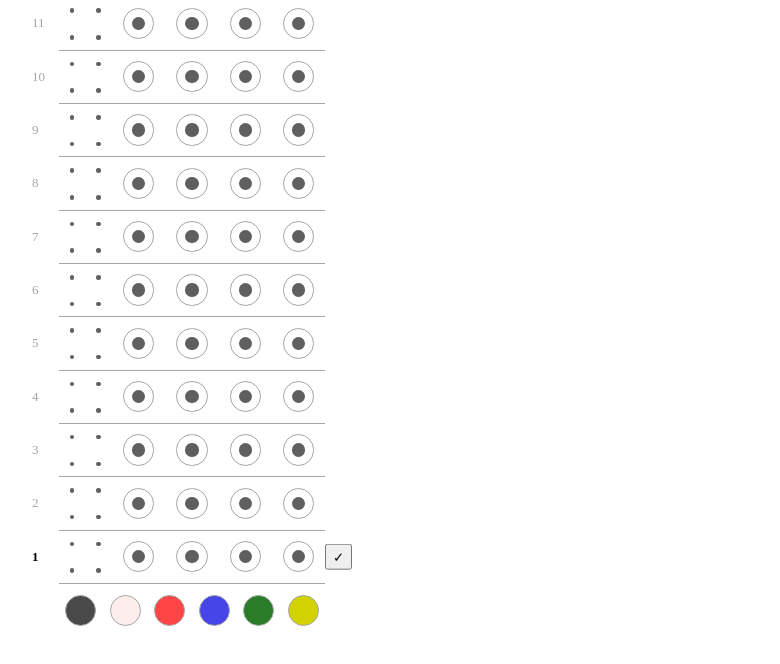
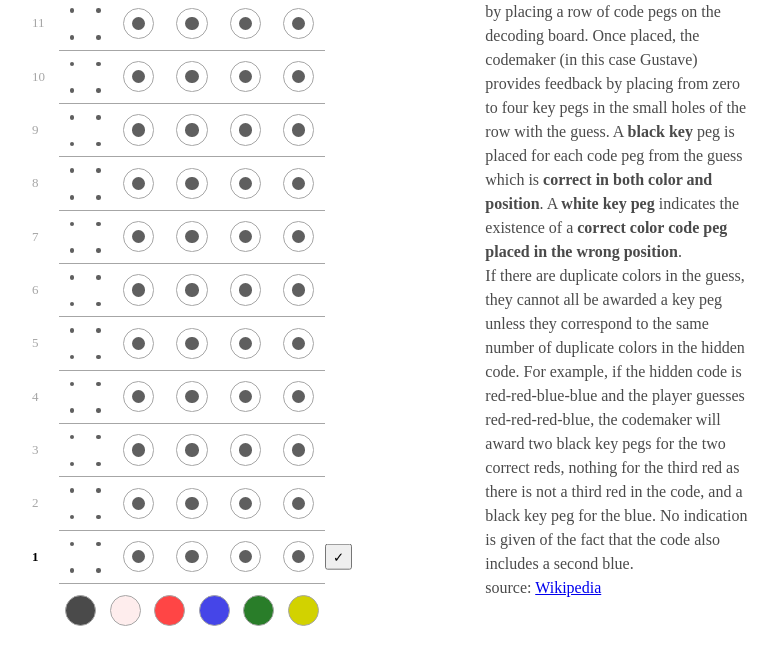
Before and after one commit to GustaveCurtil/Mastermind, a plain HTML site: page index.html in a window 1280 px wide. Shown: the part 136-800 px from the top of the page, without its empty margins (448-1228 px from the left). Drawn offline with Linux system fonts and the light colour scheme.

Commit message:
add the rules of the game

```diff
--- a/index.html
+++ b/index.html
@@ -8,6 +8,9 @@
     <title>Master Mind</title>
 </head>
 <body>
+    <div class="leftpanel">
+
+    </div>
     <div class="board">
         <div class="secret-code">
             <span>MASTER MIND</span>
@@ -215,5 +218,13 @@
             <div class="colorselection yellow" id="yellow"></div>
         </div>
     </div>
+    <div class="rightpanel">
+        <p>The codebreaker tries to <b>guess the pattern</b>, in both order and color, within eight to twelve turns. Each guess is made by placing a row of code pegs on the decoding board. Once placed, the codemaker (in this case Gustave) provides feedback by placing from zero to four key pegs in the small holes of the row with the guess. A <b>black key</b> peg is placed for each code peg from the guess which is <b>correct in both color and position</b>. A <b>white key peg</b> indicates the existence of a <b>correct color code peg placed in the wrong position</b>. <br>
+            If there are duplicate colors in the guess, they cannot all be awarded a key peg unless they correspond to the same number of duplicate colors in the hidden code. For example, if the hidden code is red-red-blue-blue and the player guesses red-red-red-blue, the codemaker will award two black key pegs for the two correct reds, nothing for the third red as there is not a third red in the code, and a black key peg for the blue. No indication is given of the fact that the code also includes a second blue. <br>
+            source: <a href="https://en.wikipedia.org/wiki/Mastermind_(board_game)#:~:text=The%20codebreaker%20tries%20to%20guess,the%20row%20with%20the%20guess." target="_blank">Wikipedia</a>
+        </p>
+
+    </div>
+
 </body>
 </html>
--- a/style.css
+++ b/style.css
@@ -22,10 +22,15 @@ body {
     width: 100vw;
     height: 100svh;
     display: flex;
-    justify-content: center;
+    justify-content: space-around;
     align-items: center;
 
     /* background-color:rgba(244, 165, 96, 0.661) ; */
+}
+
+p {
+    line-height: 150%;
+    color: var(--black);
 }
 
 .board {
@@ -197,3 +202,13 @@ body {
 
     border-radius: 50%;
 }
+
+@media screen and (max-width:600px) {
+    .rightpanel, .leftpanel {
+        display: none;
+    }
+}
+
+.rightpanel, .leftpanel {
+    width: calc(5 * var(--dimension));
+}
```
